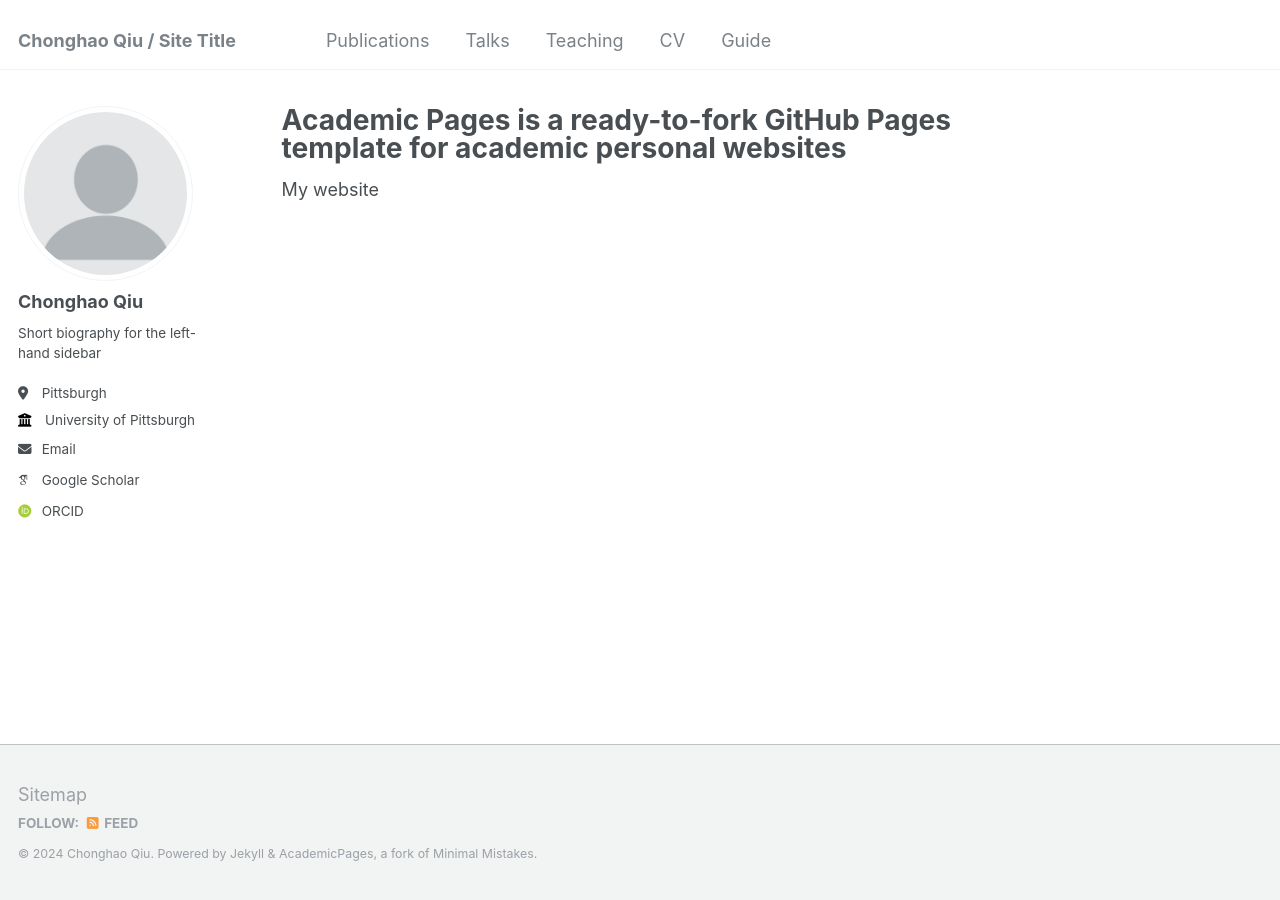
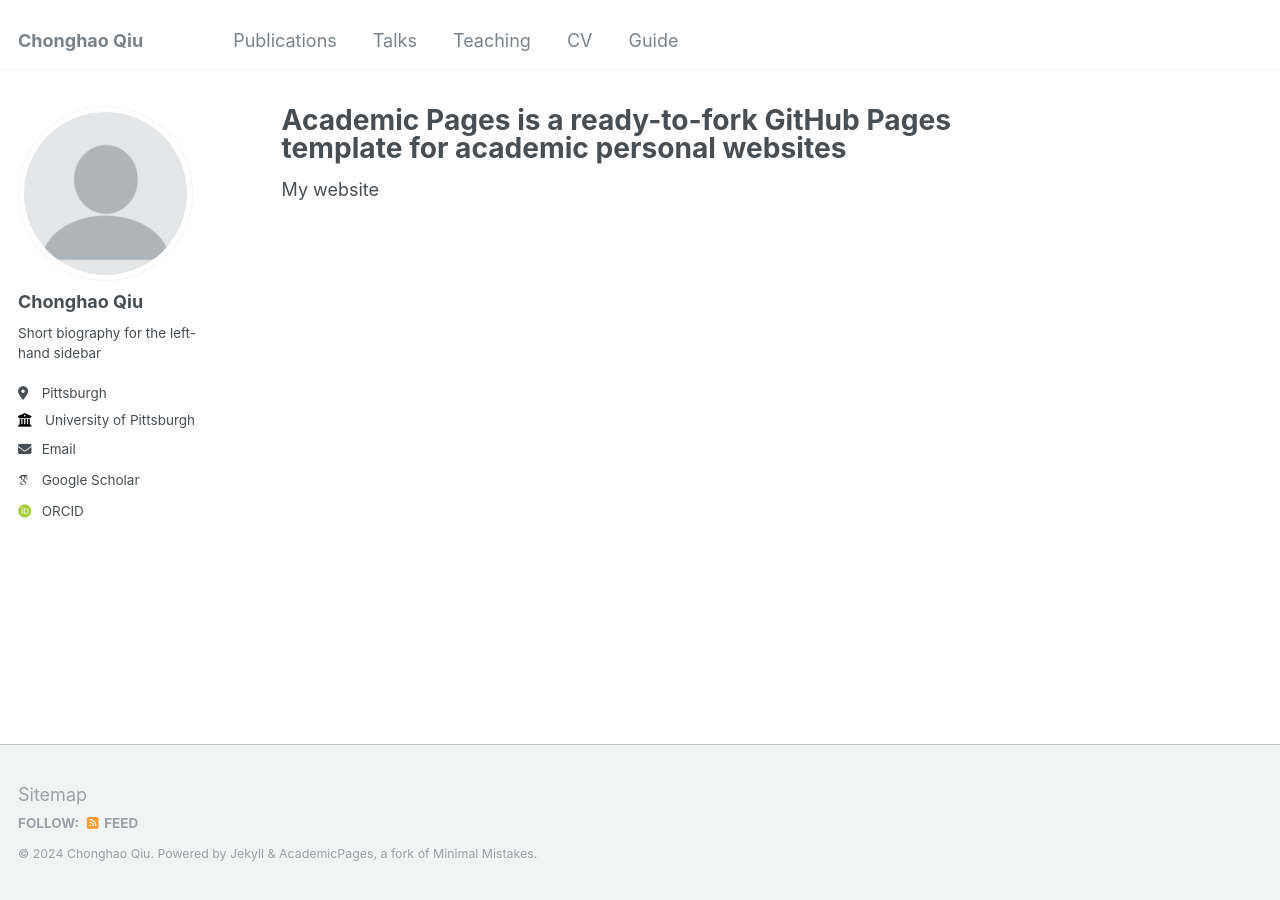
Before and after one commit to ChongHao-Qiu/1111chonghaoqiu.github.io, a Jekyll site: the page built from _pages/about.md, in a window 1280 px wide. Built offline with Jekyll 4.4.1, drawn with Linux system fonts in a browser that asks for light colours; some web fonts are replaced.

Commit message:
update name

```diff
--- a/_config.yml
+++ b/_config.yml
@@ -8,7 +8,7 @@
 
 # Basic Site Settings
 locale: "en-US"
-title: "Chonghao Qiu / Site Title"
+title: "Chonghao Qiu"
 title_separator: "-"
 name: &name "Chonghao Qiu"
 description: &description "personal description"
```
